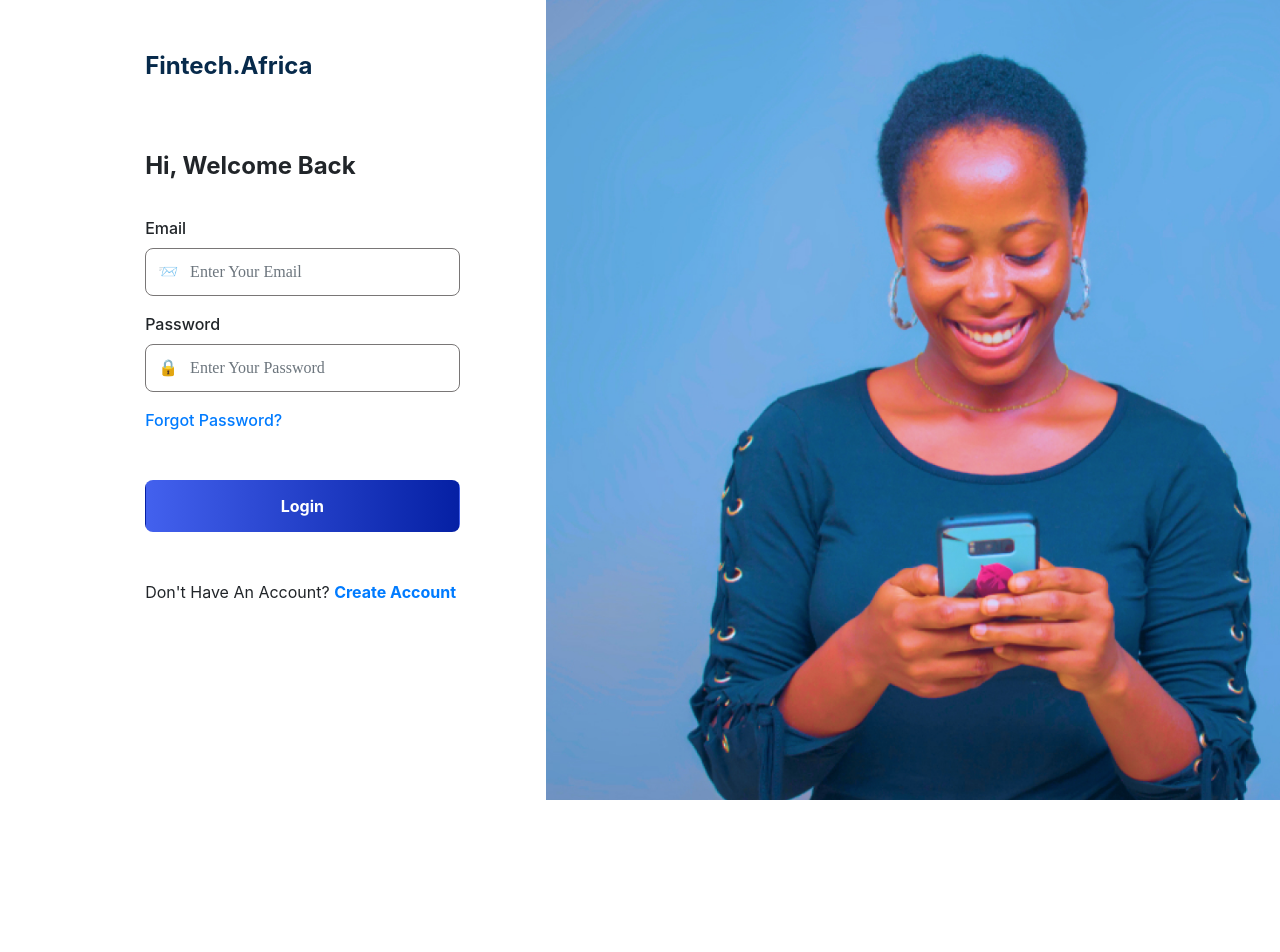
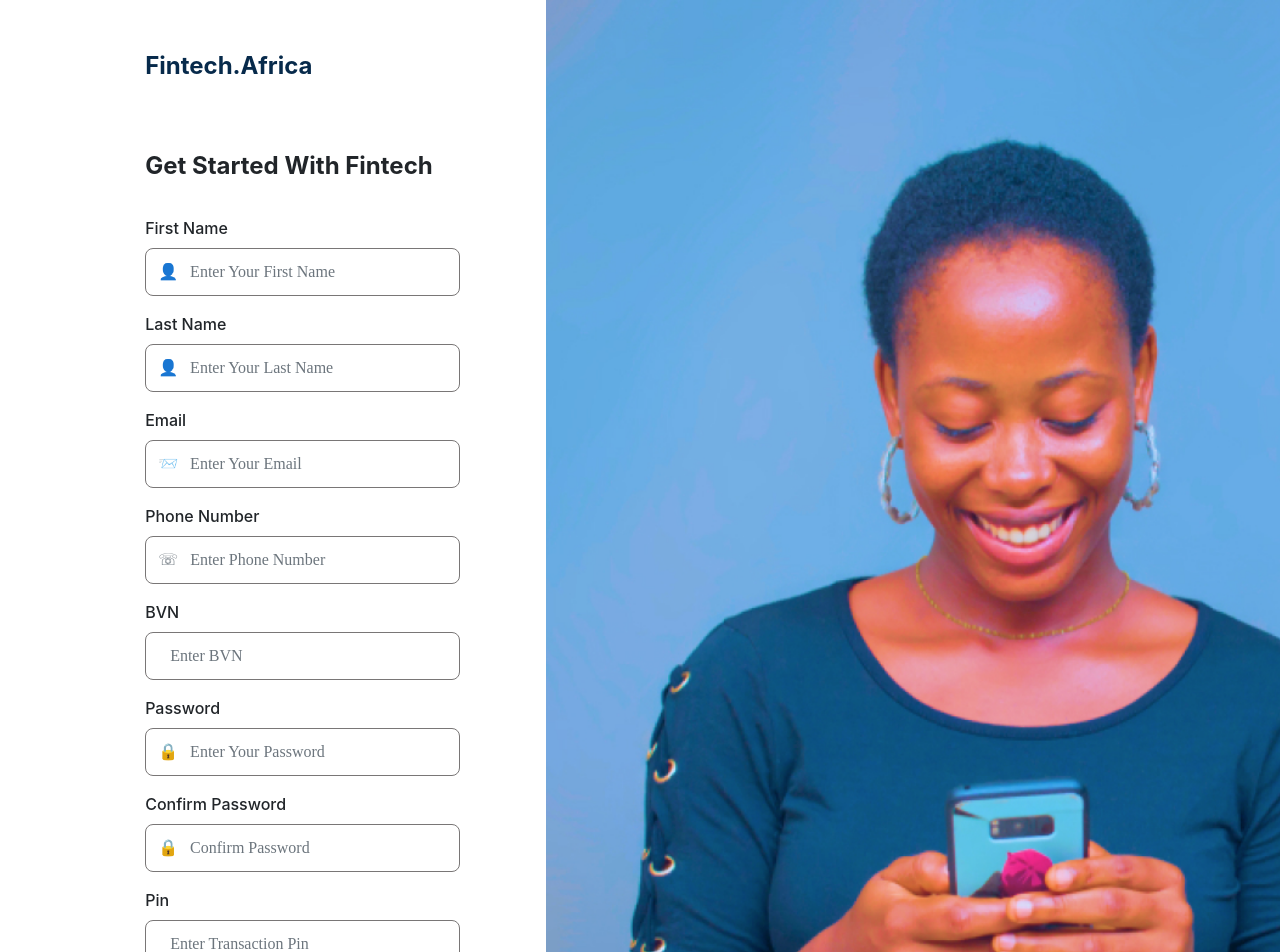
Before and after one commit to monsaw/Fintech-App-FE, a React (Create React App) app in the folder fintech-payment-front-end-sqd11a-group-b/: page / in a window 1280 px wide. Shown: the top 952 px of the page. Before the commit the page ends 800 px from the top, so only its background shows below. Built offline with nearby package versions, Linux system fonts and the light colour scheme.

Commit message:
Renamed to signup.css

```diff
--- a/fintech-payment-front-end-sqd11a-group-b/src/App.js
+++ b/fintech-payment-front-end-sqd11a-group-b/src/App.js
@@ -1,9 +1,9 @@
-import Login from './login';
+import Signup from './Signup';
 
 function App() {
   return (
     <div className="App">
-      <Login/>
+      <Signup/>
     </div>
   );
 }
--- /dev/null
+++ b/fintech-payment-front-end-sqd11a-group-b/src/Signup.jsx
@@ -0,0 +1,67 @@
+import './signup.css';
+import React from 'react'
+
+export default function Signup() {
+    return (
+        <>
+            <div className='container-fluid'>
+                <div className='signup-background row'>
+
+                    <div className='col left'>
+                        <div className='left-side'>
+                            <SignupForm/>
+                        </div>
+                    </div>
+
+                    <div className='right-side-div col-7'>
+                        <div className='right-side-img'></div>
+                    </div>
+                </div>
+            </div>
+
+        </>
+
+    )
+}
+
+function SignupForm() {
+    let userIcon = '👤' ;
+    let passwordIcon = '🔒';
+    let emailIcon = '📨';
+    let phoneNumberIcon = '☏';
+
+    return (
+        <>
+            <div className='form-container'>
+                <div className='header-name-msg'>
+                    <p className='header-name'>Fintech.africa</p>
+                    <p className='header-msg'>Get Started with Fintech</p>
+                </div>
+
+                <FormItem icon={userIcon} name="First Name" placeHolder= "Enter your first name" type = "text"  />
+                <FormItem icon={userIcon} name="Last Name" placeHolder="Enter your last name" type = "text"  />
+                <FormItem icon={emailIcon} name="Email" placeHolder="Enter your email" type = "email"  />
+                <FormItem icon={phoneNumberIcon} name="Phone Number" placeHolder="Enter phone number" type = "number" />
+                <FormItem icon="" name="BVN" placeHolder="Enter BVN" type = "number" />
+                <FormItem icon={passwordIcon} name="Password" placeHolder="Enter your password" type = "password"  />
+                <FormItem icon={passwordIcon} name="Confirm Password" placeHolder="Confirm password" type = "password" />
+                <FormItem icon="" name="Pin" placeHolder="Enter transaction pin" type = "number" />
+                <div className='signup-button'><button type='submit' className='btn'> Sign Up</button></div>
+                <div className='login'>Already have an account? <a><span className ='login-span'>Login</span></a> </div>
+
+
+            </div>
+        </>
+    )
+}
+
+function FormItem(props) {
+    return (
+
+        <div className="form-group form-item">
+            <label className='form-item' htmlFor={props.name}>{props.name}</label>
+            <input type={props.type} className="form-control" id={props.name}  placeholder={props.icon + "   " + props.placeHolder}/>
+        </div>
+
+    )
+}
--- a/fintech-payment-front-end-sqd11a-group-b/src/login.jsx
+++ /dev/null
@@ -1,56 +0,0 @@
-import './login.css';
-import React from 'react'
-
-export default function Login() {
-  return (
-    <>
-        <div className='container-fluid'>
-        <div className='signup-background row'>
-
-            <div className='col left'>
-                <div className='left-side'>
-                    <SignupForm/>
-                </div>
-            </div>
-
-            <div className='right-side-div col-7'>
-                    <div className='right-side-img'></div>
-            </div>
-        </div>
-        </div>
-
-    </>
-
-  )
-}
-
-function SignupForm() {
-    let passwordIcon = '🔒';
-    let emailIcon = '📨';
-
-    return (
-        <>
-        <div className='form-container'>
-            <div className='header-name-msg'>
-                <p className='header-name'>Fintech.africa</p>
-                <p className='header-msg'>Hi, Welcome Back</p>
-            </div>
-            <FormItem icon={emailIcon} name="Email" placeHolder="Enter your email" type = "email"  />
-            <FormItem icon={passwordIcon} name="Password" placeHolder="Enter your password" type = "password"  />
-            <div className='forget-password'><label htmlFor="orget-password"><a href="">Forgot Password?</a></label></div>
-            <div className='signup-button'><button type='submit' className='btn'>Login</button></div>
-            <div className='login'>Don't have an account? <a href=""><span className ='login-span'>Create account</span></a> </div>
-        </div>
-        </>
-    )
-}
-
-function FormItem(props) {
-    return (
-        <div className="form-group form-item">
-            <label className='form-item' htmlFor={props.name}>{props.name}</label>
-            <input type={props.type} className="form-control" id={props.name}  placeholder={props.icon + "   " + props.placeHolder}/>
-        </div>
-
-    )
-}
--- a/fintech-payment-front-end-sqd11a-group-b/src/login.css
+++ b/fintech-payment-front-end-sqd11a-group-b/src/signup.css
@@ -24,12 +24,15 @@
 
 .right-side-img {
     width: 100%;
+}
+
+.right-side-img {
     object-fit: cover;
     background-image: url("../public/signup-image.jpg");
     background-position: center;
     background-repeat: no-repeat;
     background-size: cover;
-    height: 100vh;
+    height: 100%;
 }
 
 .container-fluid {
```
